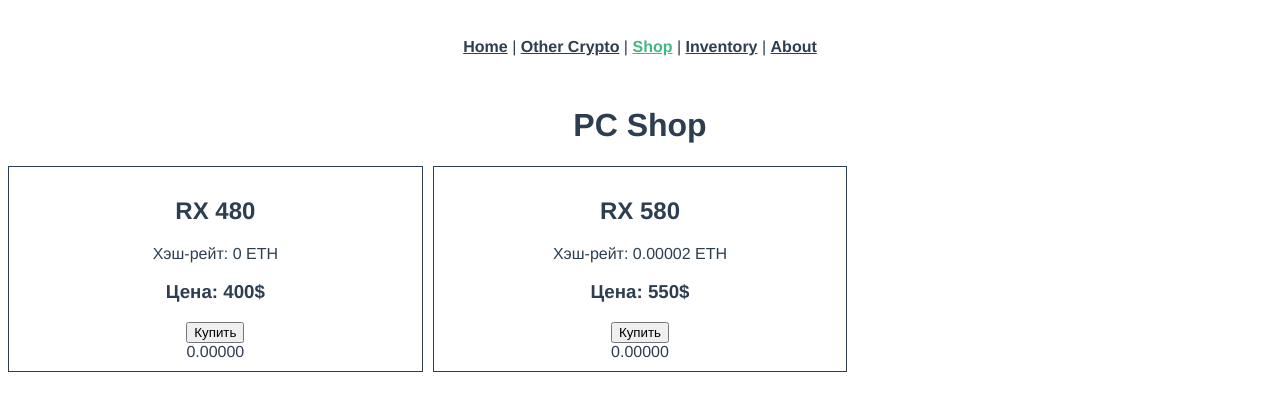
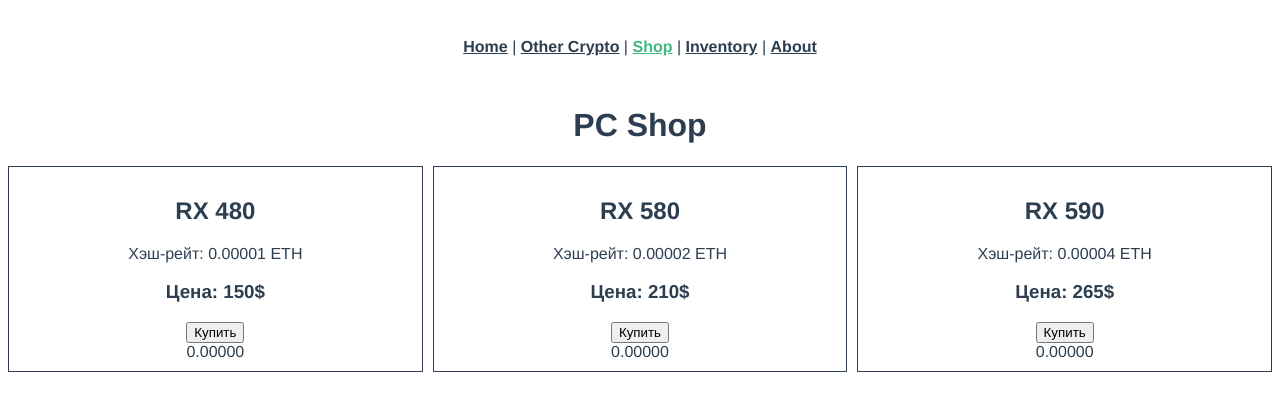
Before and after one commit to Ffinnis/Vue-Miner-Game, a Vue app: page /shop in a window 1280 px wide. Shown: the top 410 px of the page. Built offline with nearby package versions, Linux system fonts and the light colour scheme.

Commit message:
shop working

```diff
--- a/src/components/GPUList.vue
+++ b/src/components/GPUList.vue
@@ -30,14 +30,20 @@
                     {
                         id: 0,
                         title: 'RX 480',
-                        hash: 0,
-                        price: 400
+                        hash: 0.00001,
+                        price: 150
                     },
                     {
                         id: 1,
                         title: 'RX 580',
                         hash: 0.00002,
-                        price: 550,
+                        price: 210,
+                    },
+                    {
+                        id: 2,
+                        title: 'RX 590',
+                        hash: 0.00004,
+                        price: 265,
                     }
                 ],
                 propsObj: {}
@@ -46,7 +52,14 @@
         methods: {
             buyGpu() {
                 this.$store.commit('updateGpuList', this.propsObj)
-                this.$store.commit('addHash', this.getGpuList[this.getGpuList.length - 1].hash)
+                let price = this.propsObj.price
+                let balance = this.getBalance
+                if(balance<price) {
+                    alert('У вас недостаточно денег')
+                } else {
+                    this.$store.commit('addHash', this.getGpuList[this.getGpuList.length - 1].hash)
+                    this.$store.commit('updateCurrencyBalance', price)
+                }
             }
         },
         computed: {
@@ -55,6 +68,9 @@
             },
             getHash() {
                 return this.$store.getters.showHash.toFixed(5)
+            },
+            getBalance() {
+                return this.$store.getters.showCurrentBalance
             }
         }
     }
--- a/src/views/Inventory.vue
+++ b/src/views/Inventory.vue
@@ -14,7 +14,7 @@
         Начать майнинг
     </button>
     <button @click="stopMining">
-        stop майнинг
+        Остановить майнинг
     </button>
 </template>
 
```
